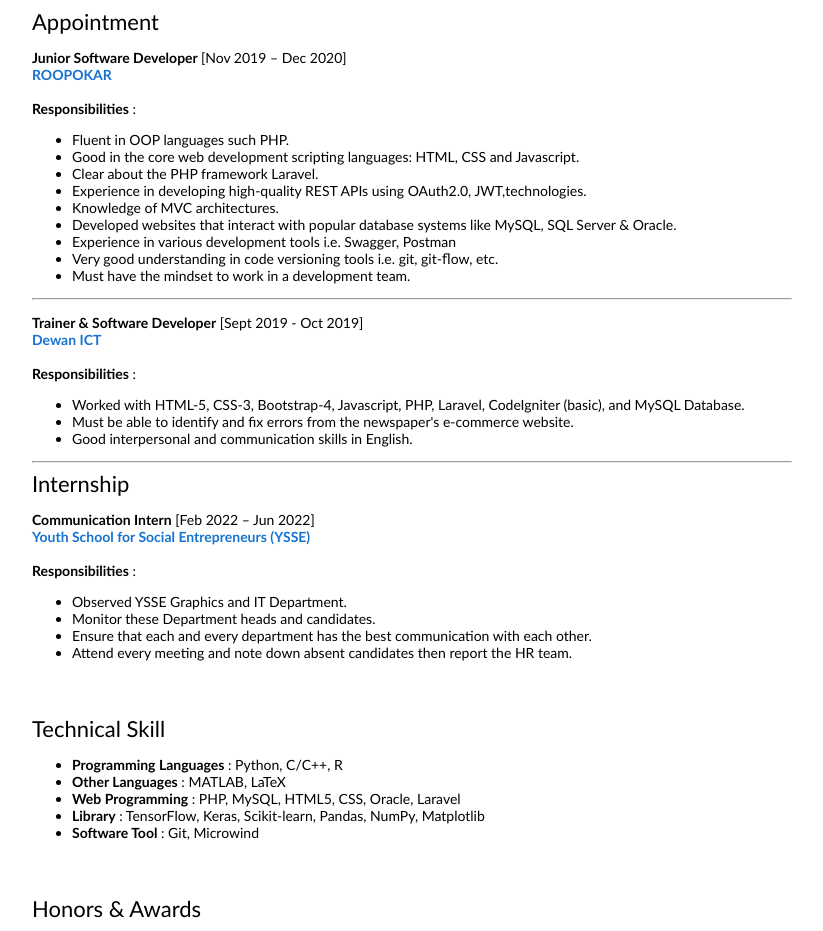
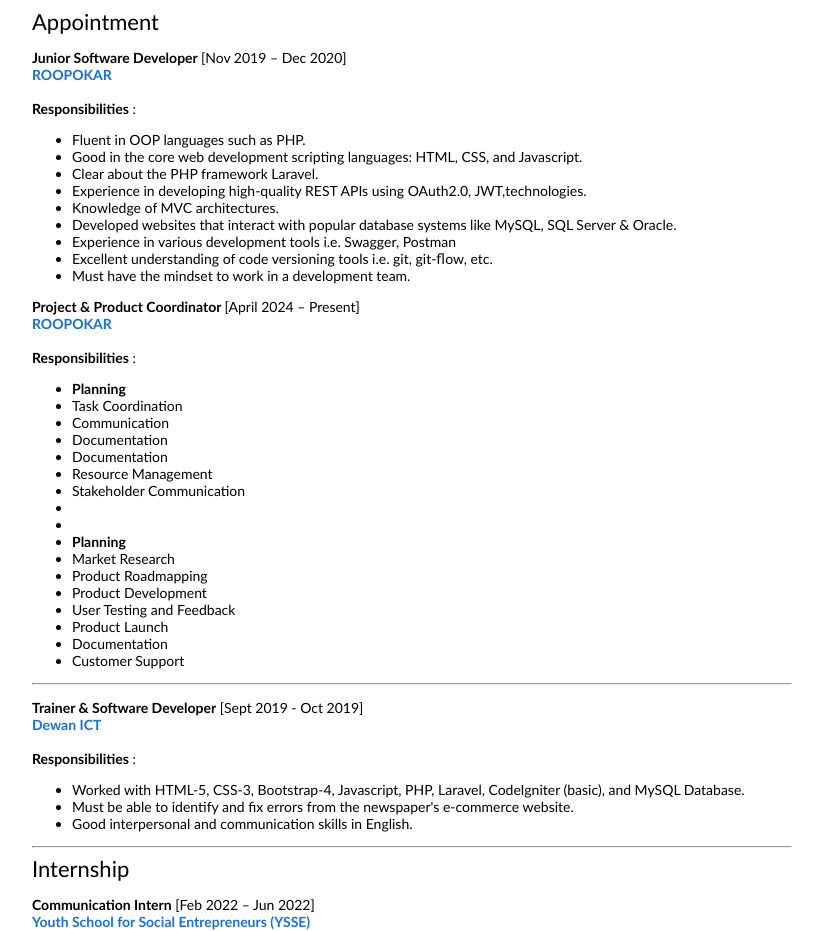
Before and after one commit to Sabbir-cell/sabbirbiswas.github.io, a plain HTML site: page index.html in a window 1280 px wide. Shown: the part 1020-1951 px from the top of the page, without its empty margins (228-1051 px from the left). Drawn offline with Linux system fonts and the light colour scheme.

Commit message:
index.html

```diff
--- a/index.html
+++ b/index.html
@@ -128,15 +128,43 @@ Using Deep Convolution Network Through scRNA-Sequence </a></b> <br>
 
 											<b>Responsibilities</b> :
 											<ul>
-												<li>Fluent in OOP languages such PHP.</li>
-												<li>Good in the core web development scripting languages: HTML, CSS and Javascript.</li>
+												<li>Fluent in OOP languages such as PHP.</li>
+												<li>Good in the core web development scripting languages: HTML, CSS, and Javascript.</li>
 												<li>Clear about the PHP framework Laravel.</li>
 												<li> Experience in developing high-quality REST APIs using OAuth2.0, JWT,technologies.</li>
 												<li>Knowledge of MVC architectures.</li>
 												<li> Developed websites that interact with popular database systems like MySQL, SQL Server & Oracle.</li>
 												<li>Experience in various development tools i.e. Swagger, Postman</li>
-												<li>Very good understanding in code versioning tools i.e. git, git-ﬂow, etc.</li>
+												<li> Excellent understanding of code versioning tools i.e. git, git-ﬂow, etc.</li>
 												<li> Must have the mindset to work in a development team.</li>
+											</ul>
+										</p>
+									     <p align="justify">
+											<b> Project & Product Coordinator </b> [April 2024 – Present] <br>
+											<b><a href="https://www.roopokar.com/">ROOPOKAR</a></b> <br> <br>
+
+											<b>Responsibilities</b> :
+											<ul>
+												<b><li>Planning</li></b>
+												<li>Task Coordination</li>
+												<li>Communication</li>
+												<li>Documentation</li>
+												<li>Documentation</li>
+												<li>Resource Management</li>
+												<li>Stakeholder Communication</li>
+
+												<li> </li>
+												<li></li>
+
+												<b><li>Planning</li></b>
+
+													<li>Market Research</li>
+													<li>Product Roadmapping</li>
+													<li>Product Development</li>
+													<li>User Testing and Feedback</li>
+													<li>Product Launch</li>
+													<li>Documentation</li>
+													<li>Customer Support</li>
 											</ul>
 										</p>
 
```
